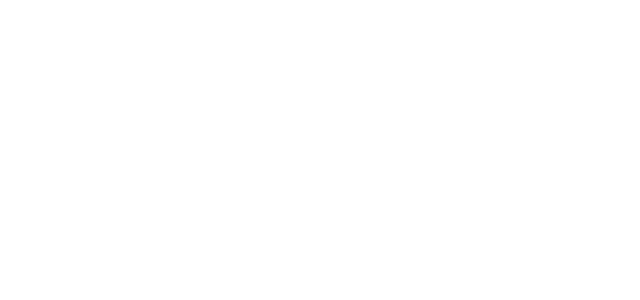
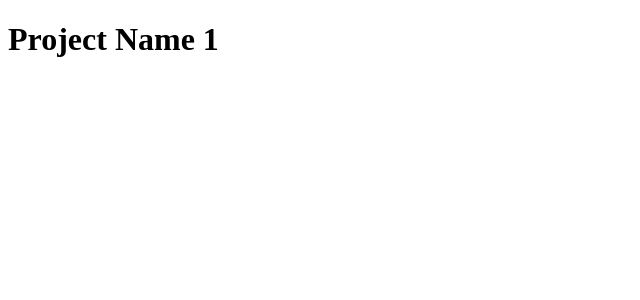
Before and after one commit to simpleittools/vuejs-masterclass-2024, a Vue app: page /projects/1 in a window 1280 px wide. Before the commit this address had no page. Shown: the top 300 px of the page, without its empty margins (0-640 px from the left). Built offline with nearby package versions, Linux system fonts and the light colour scheme.

Commit message:
add dynamic routing

```diff
--- a/src/router/index.ts
+++ b/src/router/index.ts
@@ -15,6 +15,11 @@
       name: 'projects',
       component: () => import('@/views/ProjectsView.vue'),
     },
+    {
+      path: '/projects/:id',
+      name: 'projectView',
+      component: () => import('@/views/SingleProjectView.vue'),
+    },
   ],
 })
 
--- /dev/null
+++ b/src/views/SingleProjectView.vue
@@ -0,0 +1,11 @@
+<script setup lang="ts">
+import { useRoute } from 'vue-router'
+
+const route = useRoute()
+</script>
+
+<template>
+  <div>
+    <h1>Project Name {{ route.params?.id }}</h1>
+  </div>
+</template>
```
